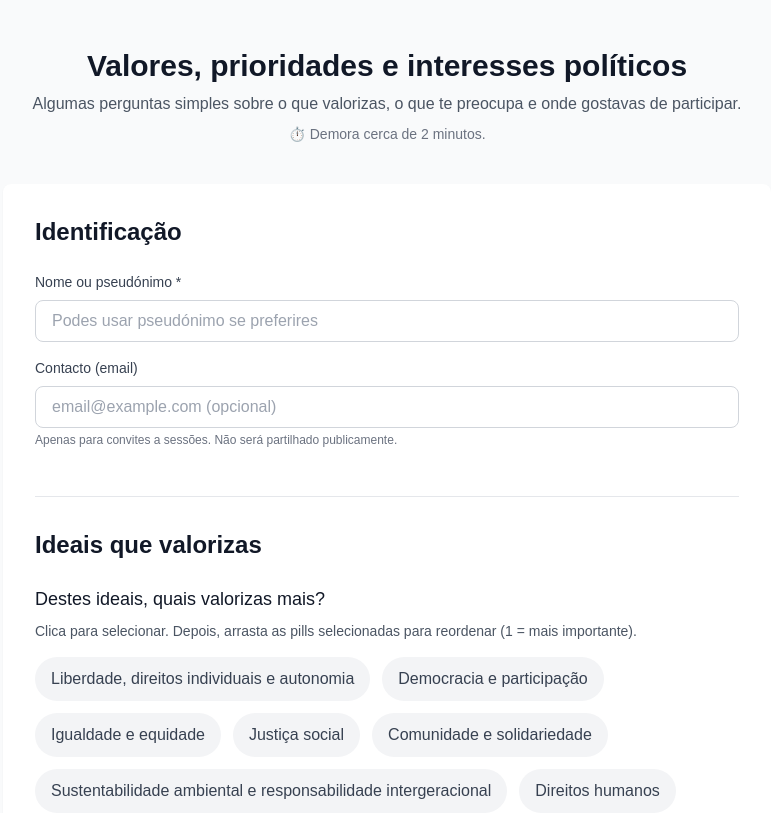
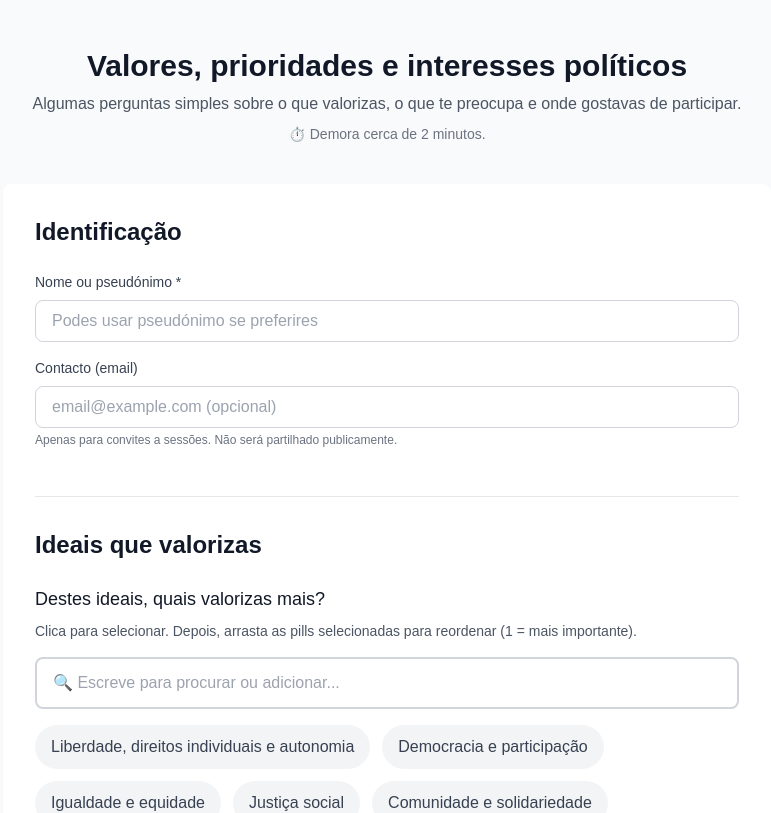
Before and after one commit to joaoalvesmarrucho/formulario-alinhamento-pi, a Next.js app: page / in a window 1280 px wide. Shown: the top 813 px of the page, without its empty margins (253-1024 px from the left). Built offline with nearby package versions, Linux system fonts and the light colour scheme.

Commit message:
Add intelligent search box with find, autocomplete and AI spelling correction for pills

```diff
--- /dev/null
+++ b/src/app/api/correct-spelling/route.ts
@@ -0,0 +1,67 @@
+import { NextRequest, NextResponse } from 'next/server';
+
+export const runtime = 'edge';
+
+export async function POST(request: NextRequest) {
+  try {
+    const { text } = await request.json();
+
+    if (!text || typeof text !== 'string') {
+      return NextResponse.json(
+        { error: 'Texto inválido' },
+        { status: 400 }
+      );
+    }
+
+    const apiKey = process.env.HUGGINGFACE_API_KEY;
+    if (!apiKey) {
+      console.error('HUGGINGFACE_API_KEY não configurada');
+      return NextResponse.json({ corrected: text }); // Fallback to original
+    }
+
+    // Call Hugging Face API to correct spelling
+    const response = await fetch('https://router.huggingface.co/v1/chat/completions', {
+      method: 'POST',
+      headers: {
+        'Authorization': `Bearer ${apiKey}`,
+        'Content-Type': 'application/json',
+      },
+      body: JSON.stringify({
+        model: 'meta-llama/Llama-3.2-3B-Instruct',
+        messages: [
+          {
+            role: 'system',
+            content: 'És um assistente que corrige erros ortográficos em português. Responde APENAS com o texto corrigido, sem explicações ou comentários adicionais. Se não houver erros, devolve o texto original.'
+          },
+          {
+            role: 'user',
+            content: `Corrige este texto se tiver erros ortográficos: "${text}"`
+          }
+        ],
+        max_tokens: 100,
+        temperature: 0.3,
+      }),
+    });
+
+    if (!response.ok) {
+      const errorText = await response.text();
+      console.error('Erro na API Hugging Face:', response.status, errorText);
+      return NextResponse.json({ corrected: text }); // Fallback to original
+    }
+
+    const data = await response.json();
+    const corrected = data.choices?.[0]?.message?.content?.trim() || text;
+
+    // Remove quotes if AI added them
+    const cleanedText = corrected.replace(/^["']|["']$/g, '');
+
+    return NextResponse.json({ corrected: cleanedText });
+
+  } catch (error) {
+    console.error('Erro ao corrigir ortografia:', error);
+    return NextResponse.json(
+      { error: 'Erro ao processar pedido', corrected: '' },
+      { status: 500 }
+    );
+  }
+}
--- a/src/components/PillRankingQuestion.tsx
+++ b/src/components/PillRankingQuestion.tsx
@@ -1,6 +1,6 @@
 'use client';
 
-import { useState } from 'react';
+import { useState, useRef, useEffect } from 'react';
 
 interface PillRankingQuestionProps {
   question: string;
@@ -19,6 +19,116 @@ export default function PillRankingQuestion({
 }: PillRankingQuestionProps) {
   const [draggedItem, setDraggedItem] = useState<string | null>(null);
   const [draggedOverIndex, setDraggedOverIndex] = useState<number | null>(null);
+  const [searchText, setSearchText] = useState('');
+  const [highlightedIndex, setHighlightedIndex] = useState<number>(-1);
+  const [isProcessingCustom, setIsProcessingCustom] = useState(false);
+  const inputRef = useRef<HTMLInputElement>(null);
+
+  // Reset highlighted index when search text changes
+  useEffect(() => {
+    setHighlightedIndex(-1);
+  }, [searchText]);
+
+  // Find matching items based on search text
+  const getMatchingItems = () => {
+    if (!searchText.trim()) return [];
+
+    const searchLower = searchText.toLowerCase();
+    return items
+      .map((item, index) => ({ item, index, originalIndex: index }))
+      .filter(({ item }) => !value.includes(item)) // Exclude already selected
+      .filter(({ item }) => item.toLowerCase().includes(searchLower))
+      .sort((a, b) => {
+        const aStartsWith = a.item.toLowerCase().startsWith(searchLower);
+        const bStartsWith = b.item.toLowerCase().startsWith(searchLower);
+        if (aStartsWith && !bStartsWith) return -1;
+        if (!aStartsWith && bStartsWith) return 1;
+        return 0;
+      });
+  };
+
+  // Highlight matching text within item
+  const highlightMatch = (text: string, search: string) => {
+    if (!search.trim()) return text;
+
+    const regex = new RegExp(`(${search})`, 'gi');
+    const parts = text.split(regex);
+
+    return parts.map((part, i) => {
+      if (regex.test(part)) {
+        return <mark key={i} className="bg-yellow-300 dark:bg-yellow-600 font-semibold">{part}</mark>;
+      }
+      return part;
+    });
+  };
+
+  const handleSearchKeyDown = async (e: React.KeyboardEvent<HTMLInputElement>) => {
+    const matchingItems = getMatchingItems();
+
+    if (e.key === 'Enter') {
+      e.preventDefault();
+
+      if (!searchText.trim()) return;
+
+      // If there's an exact match or a highlighted item, select it
+      if (matchingItems.length > 0) {
+        const selectedItem = highlightedIndex >= 0 && highlightedIndex < matchingItems.length
+          ? matchingItems[highlightedIndex].item
+          : matchingItems[0].item;
+
+        onChange([...value, selectedItem]);
+        setSearchText('');
+        setHighlightedIndex(-1);
+        return;
+      }
+
+      // No match found - create custom pill with AI spelling correction
+      setIsProcessingCustom(true);
+      try {
+        const corrected = await correctSpelling(searchText.trim());
+        onChange([...value, corrected]);
+        setSearchText('');
+        setHighlightedIndex(-1);
+      } catch (error) {
+        console.error('Error correcting spelling:', error);
+        // Fallback: add as-is if AI fails
+        onChange([...value, searchText.trim()]);
+        setSearchText('');
+        setHighlightedIndex(-1);
+      } finally {
+        setIsProcessingCustom(false);
+      }
+    } else if (e.key === 'ArrowDown') {
+      e.preventDefault();
+      setHighlightedIndex(prev =>
+        prev < matchingItems.length - 1 ? prev + 1 : prev
+      );
+    } else if (e.key === 'ArrowUp') {
+      e.preventDefault();
+      setHighlightedIndex(prev => prev > 0 ? prev - 1 : 0);
+    } else if (e.key === 'Escape') {
+      setSearchText('');
+      setHighlightedIndex(-1);
+    }
+  };
+
+  const correctSpelling = async (text: string): Promise<string> => {
+    try {
+      const response = await fetch('/api/correct-spelling', {
+        method: 'POST',
+        headers: { 'Content-Type': 'application/json' },
+        body: JSON.stringify({ text }),
+      });
+
+      if (!response.ok) throw new Error('Spelling correction failed');
+
+      const data = await response.json();
+      return data.corrected || text;
+    } catch (error) {
+      console.error('Spelling correction error:', error);
+      return text; // Return original if correction fails
+    }
+  };
 
   const handleClick = (item: string) => {
     const currentIndex = value.indexOf(item);
@@ -77,6 +187,8 @@ export default function PillRankingQuestion({
 
   const isSelected = (item: string) => value.includes(item);
 
+  const matchingItems = getMatchingItems();
+
   return (
     <div className="space-y-4">
       <div>
@@ -86,10 +198,65 @@ export default function PillRankingQuestion({
         )}
       </div>
 
+      {/* Search/Find Input Box */}
+      <div className="relative">
+        <div className="relative">
+          <input
+            ref={inputRef}
+            type="text"
+            value={searchText}
+            onChange={(e) => setSearchText(e.target.value)}
+            onKeyDown={handleSearchKeyDown}
+            placeholder="🔍 Escreve para procurar ou adicionar..."
+            className="w-full px-4 py-3 pr-10 border-2 border-gray-300 dark:border-gray-600 rounded-lg bg-white dark:bg-gray-800 text-gray-900 dark:text-gray-100 placeholder:text-gray-400 dark:placeholder:text-gray-500 focus:ring-2 focus:ring-blue-500 focus:border-blue-500 transition-all"
+            disabled={isProcessingCustom}
+          />
+          {isProcessingCustom && (
+            <div className="absolute right-3 top-1/2 -translate-y-1/2">
+              <div className="animate-spin rounded-full h-5 w-5 border-b-2 border-blue-600"></div>
+            </div>
+          )}
+        </div>
+
+        {/* Dropdown with matching suggestions */}
+        {searchText.trim() && matchingItems.length > 0 && (
+          <div className="absolute z-10 w-full mt-1 bg-white dark:bg-gray-800 border-2 border-blue-300 dark:border-blue-600 rounded-lg shadow-lg max-h-60 overflow-y-auto">
+            {matchingItems.map(({ item, originalIndex }, idx) => (
+              <button
+                key={originalIndex}
+                type="button"
+                onClick={() => {
+                  onChange([...value, item]);
+                  setSearchText('');
+                  setHighlightedIndex(-1);
+                }}
+                className={`w-full text-left px-4 py-2.5 transition-colors ${
+                  idx === highlightedIndex
+                    ? 'bg-blue-100 dark:bg-blue-900 text-blue-900 dark:text-blue-100'
+                    : 'hover:bg-gray-100 dark:hover:bg-gray-700 text-gray-900 dark:text-gray-100'
+                }`}
+              >
+                {highlightMatch(item, searchText)}
+              </button>
+            ))}
+          </div>
+        )}
+
+        {/* No matches - will create custom */}
+        {searchText.trim() && matchingItems.length === 0 && (
+          <div className="absolute z-10 w-full mt-1 bg-amber-50 dark:bg-amber-900/20 border-2 border-amber-300 dark:border-amber-600 rounded-lg shadow-lg px-4 py-3">
+            <p className="text-sm text-amber-800 dark:text-amber-200">
+              💡 Pressiona <kbd className="px-2 py-0.5 bg-amber-200 dark:bg-amber-800 rounded font-mono text-xs">Enter</kbd> para adicionar &ldquo;{searchText}&rdquo; como opção personalizada
+            </p>
+          </div>
+        )}
+      </div>
+
       {/* Pills não selecionadas */}
       <div className="flex flex-wrap gap-3">
         {items.map((item) => {
           const selected = isSelected(item);
+          const isHighlighted = searchText.trim() && item.toLowerCase().includes(searchText.toLowerCase());
 
           if (selected) return null; // Não mostra aqui se já está selecionado
 
@@ -98,9 +265,13 @@ export default function PillRankingQuestion({
               key={item}
               type="button"
               onClick={() => handleClick(item)}
-              className="px-4 py-2.5 rounded-full font-medium transition-all bg-gray-100 dark:bg-gray-700 text-gray-700 dark:text-gray-100 hover:bg-gray-200 dark:hover:bg-gray-600 hover:shadow-sm"
+              className={`px-4 py-2.5 rounded-full font-medium transition-all ${
+                isHighlighted
+                  ? 'bg-yellow-200 dark:bg-yellow-700 text-gray-900 dark:text-gray-100 ring-2 ring-yellow-400 dark:ring-yellow-500 shadow-md scale-105'
+                  : 'bg-gray-100 dark:bg-gray-700 text-gray-700 dark:text-gray-100 hover:bg-gray-200 dark:hover:bg-gray-600 hover:shadow-sm'
+              }`}
             >
-              {item}
+              {isHighlighted ? highlightMatch(item, searchText) : item}
             </button>
           );
         })}
```
